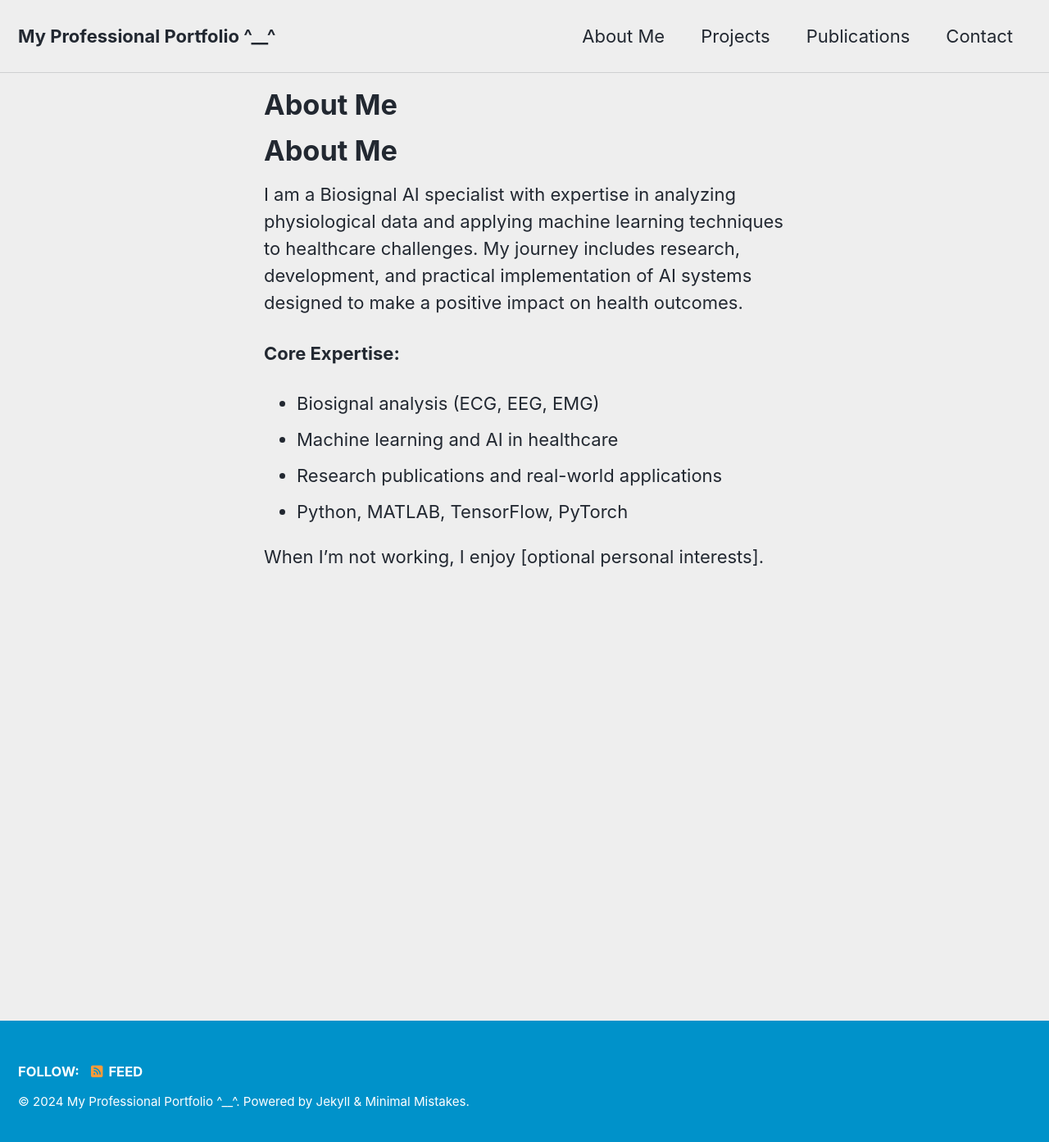
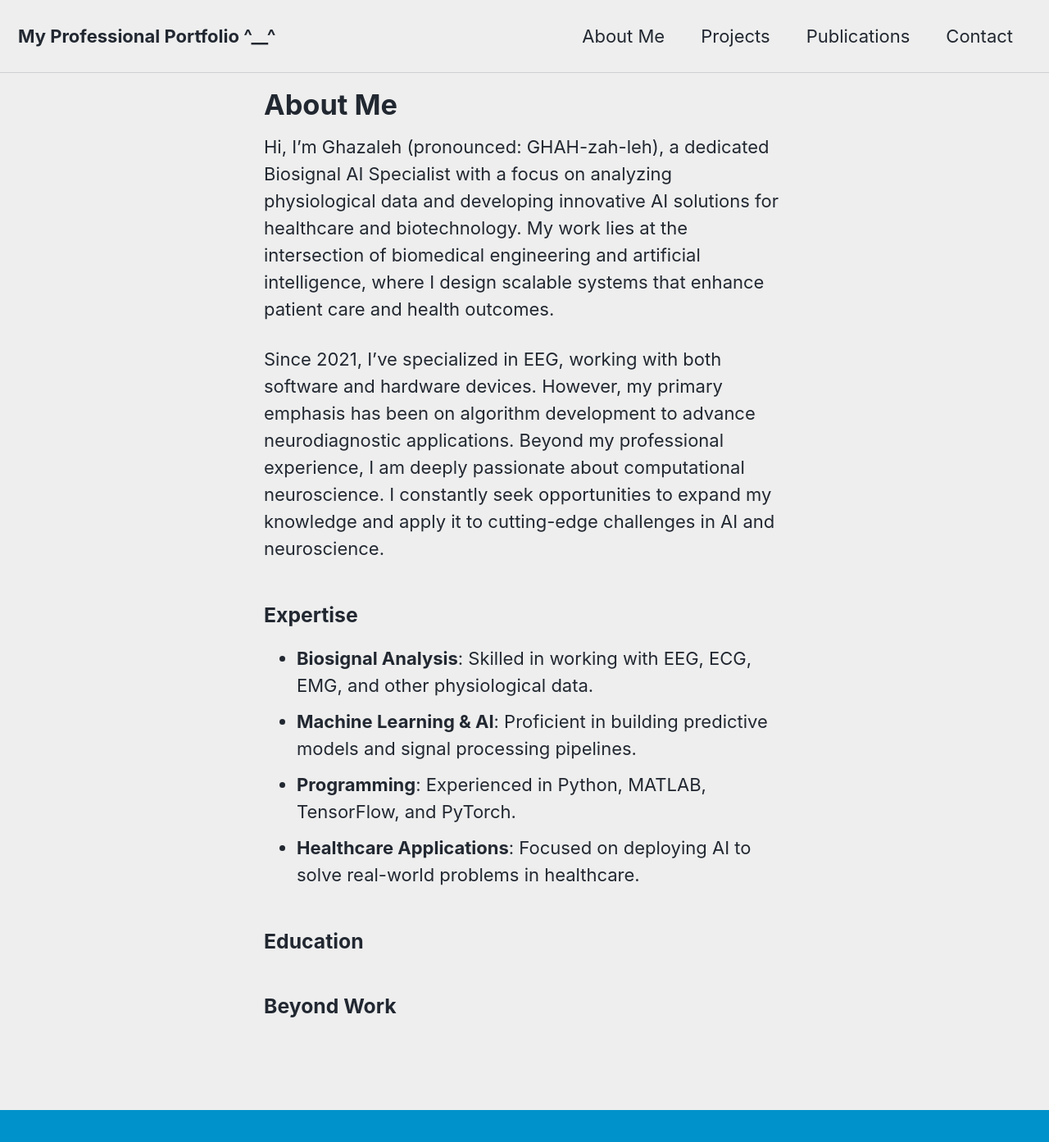
Before and after one commit to ghazalehran/ghazalehran.github.io, a Jekyll site: the page built from about.md, in a window 1280 px wide and 1400 px high. Shown: the top 1393 px of the window at 82% size. Built offline with Jekyll 4.4.1, drawn with Linux system fonts in a browser that asks for light colours; cached includes are drawn as plain includes.

Commit message:
about me updated

```diff
--- a/about.md
+++ b/about.md
@@ -4,14 +4,21 @@ title: "About Me"
 permalink: /about/
 ---
 
-# About Me
+Hi, I’m Ghazaleh (pronounced: GHAH-zah-leh), a dedicated Biosignal AI Specialist with a focus on analyzing physiological data and developing innovative AI solutions for healthcare and biotechnology. My work lies at the intersection of biomedical engineering and artificial intelligence, where I design scalable systems that enhance patient care and health outcomes.
 
-I am a Biosignal AI specialist with expertise in analyzing physiological data and applying machine learning techniques to healthcare challenges. My journey includes research, development, and practical implementation of AI systems designed to make a positive impact on health outcomes.
+Since 2021, I’ve specialized in EEG, working with both software and hardware devices. However, my primary emphasis has been on algorithm development to advance neurodiagnostic applications. Beyond my professional experience, I am deeply passionate about computational neuroscience. I constantly seek opportunities to expand my knowledge and apply it to cutting-edge challenges in AI and neuroscience.
 
-**Core Expertise:**
-- Biosignal analysis (ECG, EEG, EMG)
-- Machine learning and AI in healthcare
-- Research publications and real-world applications
-- Python, MATLAB, TensorFlow, PyTorch
 
-When I’m not working, I enjoy [optional personal interests].
+### Expertise
+- **Biosignal Analysis**: Skilled in working with EEG, ECG, EMG, and other physiological data.
+- **Machine Learning & AI**: Proficient in building predictive models and signal processing pipelines.
+- **Programming**: Experienced in Python, MATLAB, TensorFlow, and PyTorch.
+- **Healthcare Applications**: Focused on deploying AI to solve real-world problems in healthcare.
+
+### Education
+<!-- - **[MS]**, [Computational Medicine]
+  [University Name], [Graduation Year]
+- Relevant Certifications: [e.g., TensorFlow Developer, Healthcare AI Specialization] -->
+
+### Beyond Work
+<!-- When I’m not analyzing data or coding algorithms, I enjoy meditation and practing . I’m also passionate about mentoring aspiring AI researchers and sharing and gaining knowledge at conferences. -->
```
